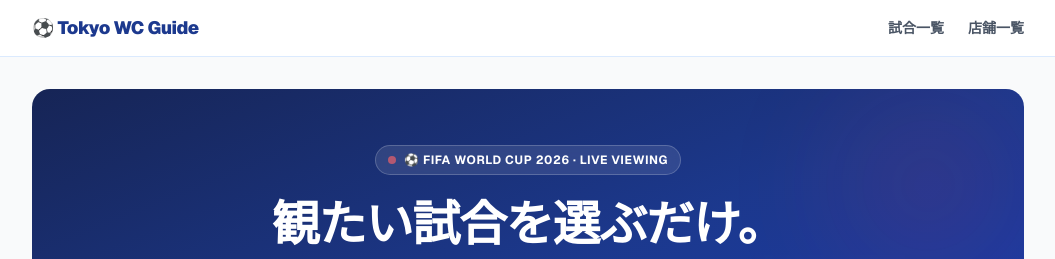
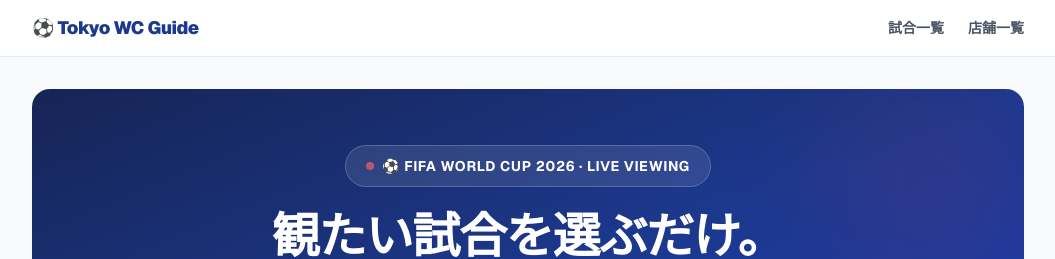
Before and after one commit to ryoyayamamoto-commits/tokyo-wc-guide, a Next.js app: page / in a window 1280 px wide. Shown: the top 259 px of the page, without its empty margins (112-1167 px from the left). Built offline with nearby package versions, Linux system fonts and the light colour scheme; no server answers; the database is empty.

Commit message:
Increase hero badge size

```diff
--- a/app/page.tsx
+++ b/app/page.tsx
@@ -36,7 +36,7 @@
           <div className="absolute bottom-0 left-0 w-36 h-36 bg-white rounded-full blur-3xl" />
         </div>
         <div className="relative z-10 w-full text-center">
-          <div className="inline-flex items-center gap-2 bg-white/10 border border-white/20 rounded-full px-3 py-1.5 text-xs font-bold mb-4 backdrop-blur-sm tracking-wider uppercase">
+          <div className="inline-flex items-center gap-2 bg-white/10 border border-white/20 rounded-full px-5 py-2.5 text-sm font-bold mb-4 backdrop-blur-sm tracking-wider uppercase">
             <span className="w-2 h-2 rounded-full bg-red-400 animate-pulse" />
             ⚽ FIFA WORLD CUP 2026 · LIVE VIEWING
           </div>
```
